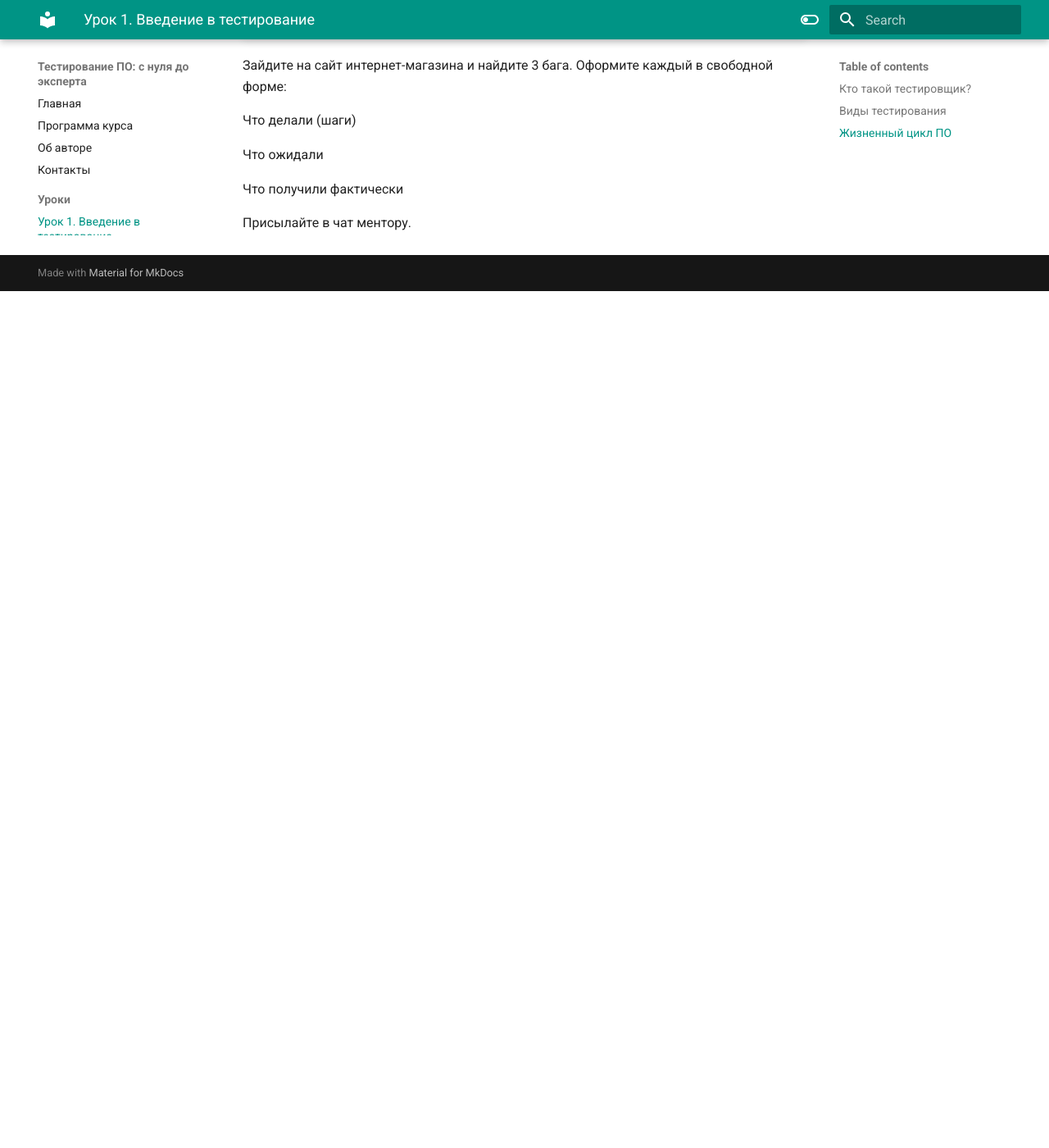
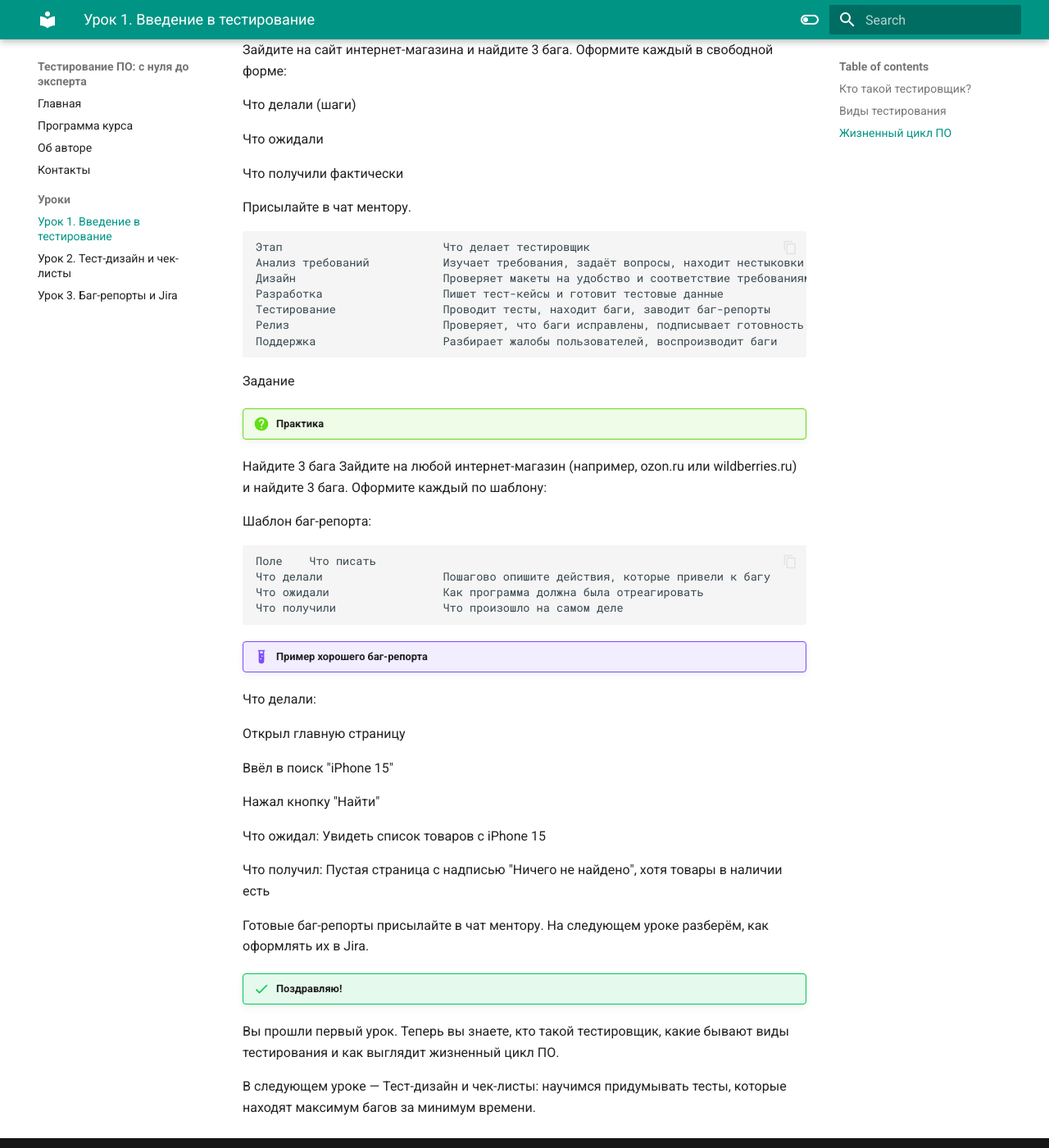
Before and after one commit to Denis-EA/project, an MkDocs documentation site: the page built from docs/lessons/lesson-01.md, in a window 1280 px wide and 1400 px high, scrolled down 1045 px. Shown: the whole window at 82% size. Built offline with MkDocs 1.6.1 and Material for MkDocs 9.7.7, drawn with Linux system fonts in a browser that asks for light colours; before the commit the page ends 1398 px from its top, so only the background shows below that; some of the changed text lies outside the part shown.

Commit message:
edit lesson 1

````diff
--- a/docs/lessons/lesson-01.md
+++ b/docs/lessons/lesson-01.md
@@ -38,3 +37,47 @@ graph LR
 Что получили фактически
 
 Присылайте в чат ментору.
+
+```mermaid
+Этап	                    Что делает тестировщик
+Анализ требований	        Изучает требования, задаёт вопросы, находит нестыковки
+Дизайн	                    Проверяет макеты на удобство и соответствие требованиям
+Разработка	                Пишет тест-кейсы и готовит тестовые данные
+Тестирование	            Проводит тесты, находит баги, заводит баг-репорты
+Релиз	                    Проверяет, что баги исправлены, подписывает готовность к выпуску
+Поддержка	                Разбирает жалобы пользователей, воспроизводит баги
+```
+
+Задание
+!!! question "Практика"
+
+Найдите 3 бага
+Зайдите на любой интернет-магазин (например, ozon.ru или wildberries.ru) и найдите 3 бага. Оформите каждый по шаблону:
+
+Шаблон баг-репорта:
+```mermaid
+Поле	Что писать
+Что делали	                Пошагово опишите действия, которые привели к багу
+Что ожидали	                Как программа должна была отреагировать
+Что получили	            Что произошло на самом деле
+```
+
+!!! example "Пример хорошего баг-репорта"
+Что делали:
+
+Открыл главную страницу
+
+Ввёл в поиск "iPhone 15"
+
+Нажал кнопку "Найти"
+
+Что ожидал: Увидеть список товаров с iPhone 15
+
+Что получил: Пустая страница с надписью "Ничего не найдено", хотя товары в наличии есть
+
+Готовые баг-репорты присылайте в чат ментору. На следующем уроке разберём, как оформлять их в Jira.
+
+!!! success "Поздравляю!"
+Вы прошли первый урок. Теперь вы знаете, кто такой тестировщик, какие бывают виды тестирования и как выглядит жизненный цикл ПО.
+
+В следующем уроке — Тест-дизайн и чек-листы: научимся придумывать тесты, которые находят максимум багов за минимум времени.
````
Also changed, not shown: other parts of docs/lessons/lesson-01.md (+5 -6 lines).
